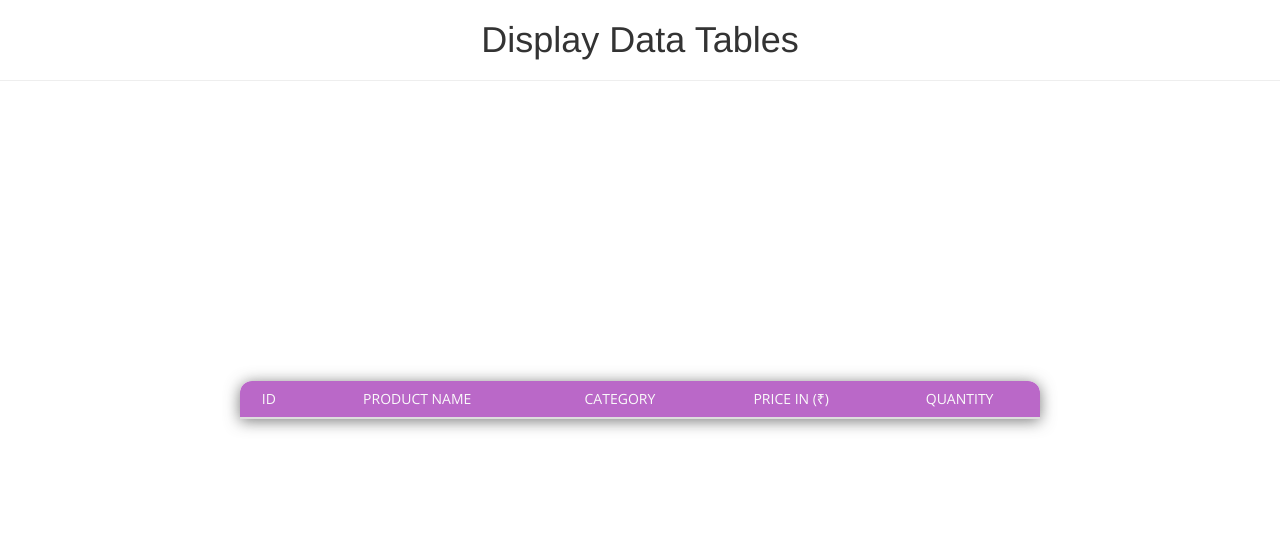
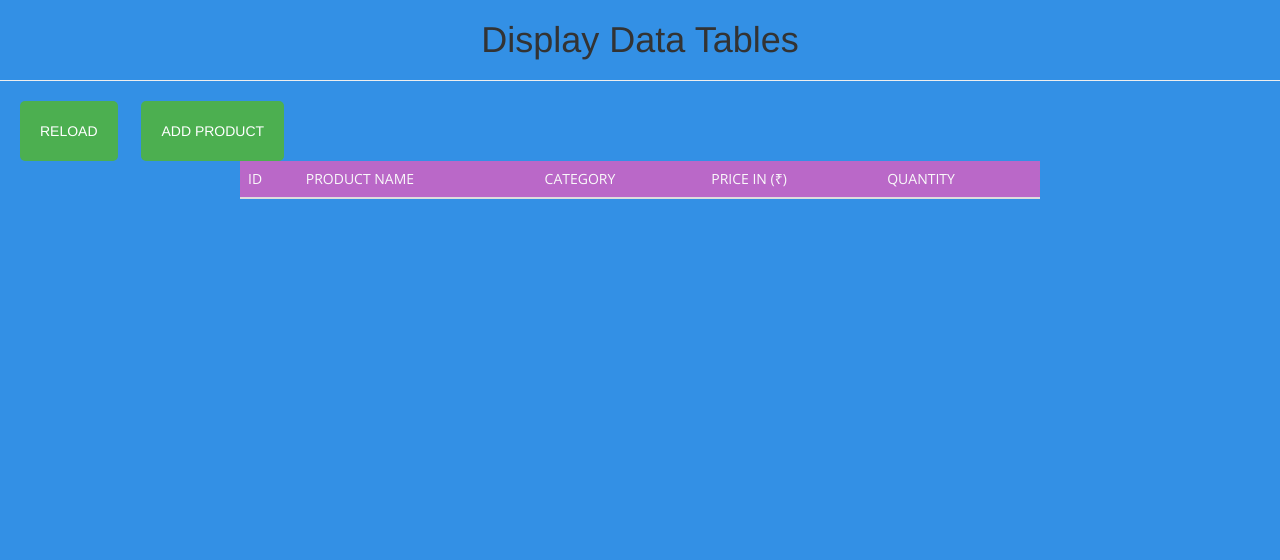
Before and after one commit to imdeva/Tech_Prime_Lab_Project, a Flask app: page /display in a window 1280 px wide. Shown: the top 560 px of the page. Run offline with Flask 2, Linux system fonts and the light colour scheme; data comes from the database, SQL or seed files in the repository; both versions use the stored data as it was after the commit; lists and menus that the app fills with data are empty; some libraries are stand-ins or nearby versions.

Commit message:
Done GUI

```diff
--- a/static/css/home.css
+++ b/static/css/home.css
@@ -9,15 +9,44 @@
  bottom: 0;
  right: 0;
  z-index: 1;
- background: rgb(233,76,161);
-background: -moz-linear-gradient(90deg, rgba(233,76,161,1) 0%, rgba(199,74,233,1) 100%);
-background: -webkit-linear-gradient(90deg, rgba(233,76,161,1) 0%, rgba(199,74,233,1) 100%);
-background: linear-gradient(90deg, rgba(233,76,161,1) 0%, rgba(199,74,233,1) 100%);
-filter: progid:DXImageTransform.Microsoft.gradient(startColorstr="#e94ca1",endColorstr="#c74ae9",GradientType=1);
-opacity: .7;
+
+
+}
+.custombutton {
+color: #fff !important;
+text-transform: uppercase;
+text-decoration: none;
+background: #ed3330;
+padding: 20px;
+margin-left: 20px;
+border-radius: 5px;
+display: inline-block;
+border: none;
+transition: all 0.4s ease 0s;
 }
 
-.center {
+.my-custom-scrollbar {
+position: relative;
+height: 400px;
+overflow: auto;
+}
+/*th[scope=row] {
+position: -webkit-sticky;
+position: sticky;
+top: 0;
+
+
+}*/
+.table-wrapper-scroll-y {
+display: block;
+}
+
+.mycustomcentre {
+  margin-left: auto;
+  margin-right: auto;
+}
+
+/*.center {
   margin: 0;
   position: absolute;
   top: 50%;
@@ -25,8 +54,8 @@ opacity: .7;
   -ms-transform: translate(-50%, -50%);
   transform: translate(-50%, -50%);
 
-}
-table{
+}*/
+/*table{
  position: absolute;
  z-index: 2;
  left: 50%;
@@ -46,6 +75,10 @@ td , th{
 
 
 }
+thead th {
+	position: fixed;
+	top : 0;
+}*/
 # View_Records {
   background-color: #4CAF50; /* Green */
   border: none;
--- a/templates/display.html
+++ b/templates/display.html
@@ -11,23 +11,25 @@
 	<link rel="stylesheet" href="./static/css/home.css">
 </head>
 
-<body >
+<body style="background-color:#3390E5">
 	<center>
 		<h1>Display Data Tables</h1>
 		<hr>
 	</center>
 
 	<div class="filter">
-		<div class="center">
-		<button type="button" id="ViewRecords" > View Tables </button>
+		<div >
+			<a href="/display">
+		<button type="button" id="ViewRecords" class="custombutton" style="background-color:#4CAF50"> Reload </button>
+		</a>
 		<a href="/">
-		<button type="button" id="Add Product"  > Add Product </button>
+		<button type="button" id="Add Product" class="custombutton" style="background-color:#4CAF50"> Add Product </button>
 		</a>
 		</div>
 	</div>
 
-	<div class="table-responsive" >
-		<table id="tableid" class="table center" style="width:800px";>
+	<div class="table-wrapper-scroll-y my-custom-scrollbar" >
+		<table id="tableid" class="table mycustomcentre" style="width:800px ";>
 			<thead class="thead-dark">
 				<tr>
 
@@ -55,8 +57,8 @@
 			type:'GET',
 			url:'http://127.0.0.1:5000/list',
 			success: function(data){
-				alert("yyyyyyyyyyyyy");
-				alert(data);
+			//	alert("yyyyyyyyyyyyy");
+				//alert(data);
 				var table_display="";
 
 				console.log(data);
```
Also changed, not shown: newexample.sqlite, static/js/index.js (line endings or trailing spaces).
